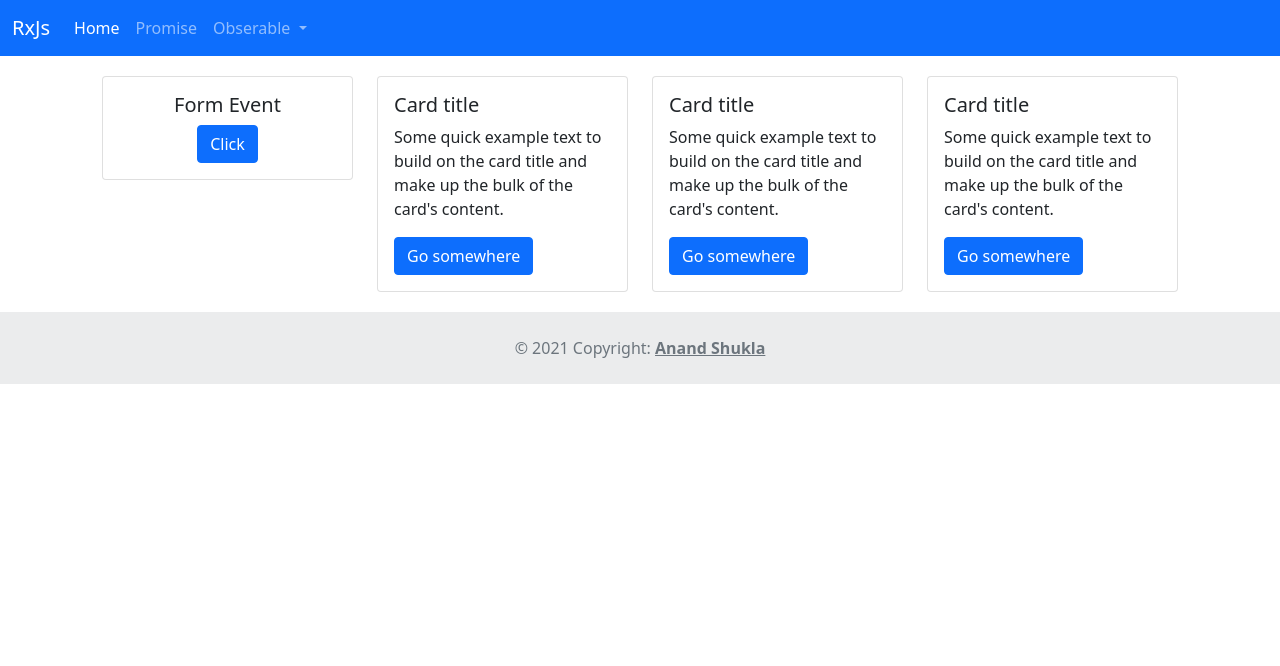
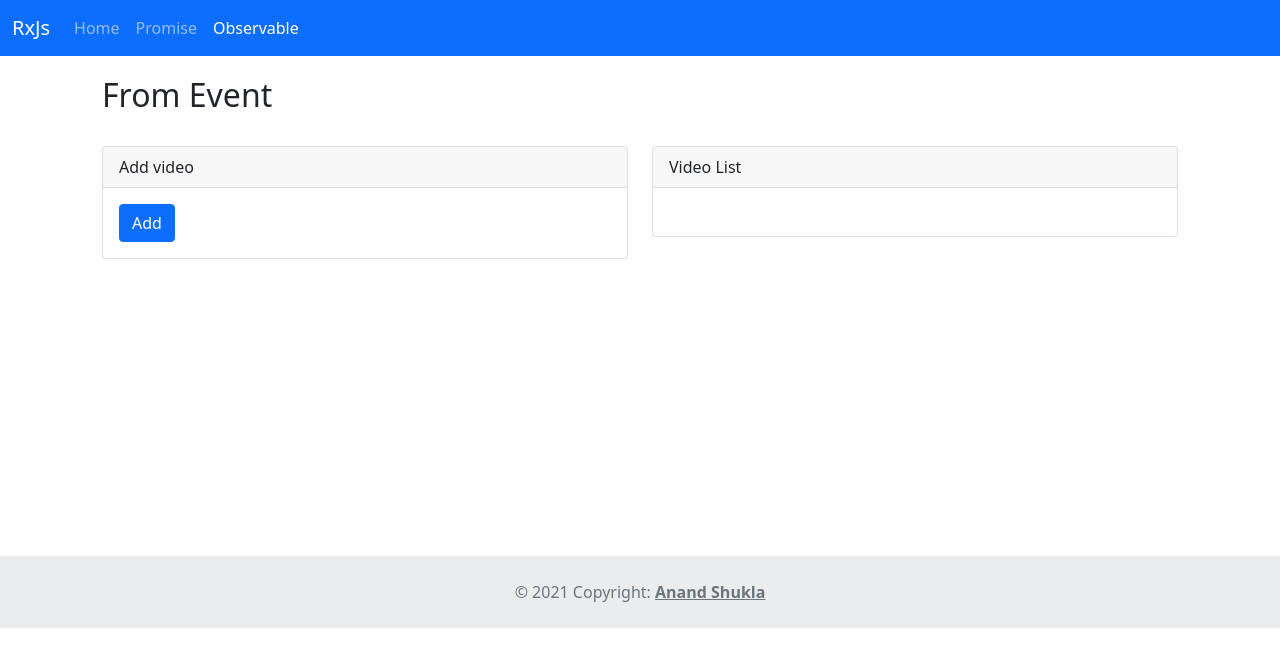
Before and after one commit to anand4143/rxjsConcept, an Angular app: page /observable/fromevent in a window 1280 px wide. Shown: the top 666 px of the page. Built offline with nearby package versions, Linux system fonts and the light colour scheme.

Commit message:
From event commit

```diff
--- a/src/app/common/header/header.component.html
+++ b/src/app/common/header/header.component.html
@@ -7,21 +7,16 @@
       <div class="collapse navbar-collapse" id="navbarSupportedContent">
         <ul class="navbar-nav me-auto mb-2 mb-lg-0">
           <li class="nav-item">
-            <a class="nav-link active" aria-current="page" href="#">Home</a>
+            <a class="nav-link" aria-current="page" >Home</a>
           </li>
           <li class="nav-item">
             <a class="nav-link" href="#">Promise</a>
           </li>
           <li class="nav-item dropdown">
-            <a class="nav-link dropdown-toggle" href="#" id="navbarDropdown" role="button" data-bs-toggle="dropdown" aria-expanded="false">
-              Obserable
+            <a class="nav-link active" style="cursor: pointer;" routerLink="/" >
+              Observable
             </a>
-            <ul class="dropdown-menu" aria-labelledby="navbarDropdown">
-              <li><a class="dropdown-item" href="#">Action</a></li>
-              <li><a class="dropdown-item" href="#">Another action</a></li>
-              <li><hr class="dropdown-divider"></li>
-              <li><a class="dropdown-item" href="#">Something else here</a></li>
-            </ul>
+
           </li>
         </ul>
 
--- a/src/app/list/list.component.html
+++ b/src/app/list/list.component.html
@@ -3,7 +3,7 @@
         <div class="card text-center">
             <div class="card-body">
               <h5 class="card-title">Form Event</h5>
-              <a href="#" class="btn btn-primary">Click</a>
+              <a routerLink="observable/fromevent" class="btn btn-primary">Click</a>
             </div>
           </div>
     </div>
--- /dev/null
+++ b/src/app/observable/fromevent/fromevent.component.html
@@ -0,0 +1,27 @@
+
+<div class="my-3">
+    <h2>From Event</h2>
+    <br>
+    <div class="row">
+        <div class="col">
+            <div class="card">
+                <div class="card-header">
+                    Add video
+                </div>
+                <div class="card-body">
+                    <button class="btn btn-primary" #addBtn>Add</button>
+                </div>
+            </div>
+        </div>
+        <div class="col">
+            <div class="card">
+                <div class="card-header">
+                    Video List
+                </div>
+                <div class="card-body">
+                    <ul id="elContainer"></ul>
+                </div>
+            </div>
+        </div>
+    </div>
+</div>
--- /dev/null
+++ b/src/app/observable/fromevent/fromevent.component.ts
@@ -0,0 +1,35 @@
+import { Component, OnInit,AfterViewInit, ElementRef, ViewChild  } from '@angular/core';
+import { fromEvent } from 'rxjs';
+
+@Component({
+  selector: 'app-fromevent',
+  templateUrl: './fromevent.component.html',
+  styleUrls: ['./fromevent.component.css']
+})
+export class FromeventComponent implements OnInit,AfterViewInit {
+
+@ViewChild("addBtn") addbtn: ElementRef;
+  constructor() { }
+
+  ngOnInit(): void {
+  }
+  ngAfterViewInit(){
+    let counter = 1;
+    /**Below you are create observable stream */
+    fromEvent(this.addbtn.nativeElement, 'click').subscribe(
+      (res) => {
+        // console.log(res)
+        let counterValue = "Video "+ counter++;
+        this.print(counterValue, 'elContainer');
+
+      }
+    )
+  }
+
+  print(val, container){
+    const el = document.createElement('li');
+    el.innerText = val;
+    document.getElementById(container).appendChild(el);
+  }
+
+}
--- /dev/null
+++ b/src/app/observable/observable.component.html
@@ -0,0 +1 @@
+<router-outlet></router-outlet>
--- /dev/null
+++ b/src/app/observable/observable.component.ts
@@ -0,0 +1,15 @@
+import { Component, OnInit } from '@angular/core';
+
+@Component({
+  selector: 'app-observable',
+  templateUrl: './observable.component.html',
+  styleUrls: ['./observable.component.css']
+})
+export class ObservableComponent implements OnInit {
+
+  constructor() { }
+
+  ngOnInit(): void {
+  }
+
+}
--- a/src/styles.css
+++ b/src/styles.css
@@ -6,5 +6,6 @@ body{
 
 .mainBody{
     margin: 20px;
+    min-height: 460px;
 
 }
--- a/tsconfig.json
+++ b/tsconfig.json
@@ -5,7 +5,7 @@
     "baseUrl": "./",
     "outDir": "./dist/out-tsc",
     "forceConsistentCasingInFileNames": true,
-    "strict": true,
+    "strict": false,
     "noImplicitReturns": true,
     "noFallthroughCasesInSwitch": true,
     "sourceMap": true,
```
Also changed, not shown: src/app/app-routing.module.ts (+8 -0 lines), src/app/app.module.ts (+6 -1 lines), src/app/observable/fromevent/fromevent.component.css (added), src/app/observable/observable.component.css (added), 2 other files (tests, documents, lock files or other folders).
